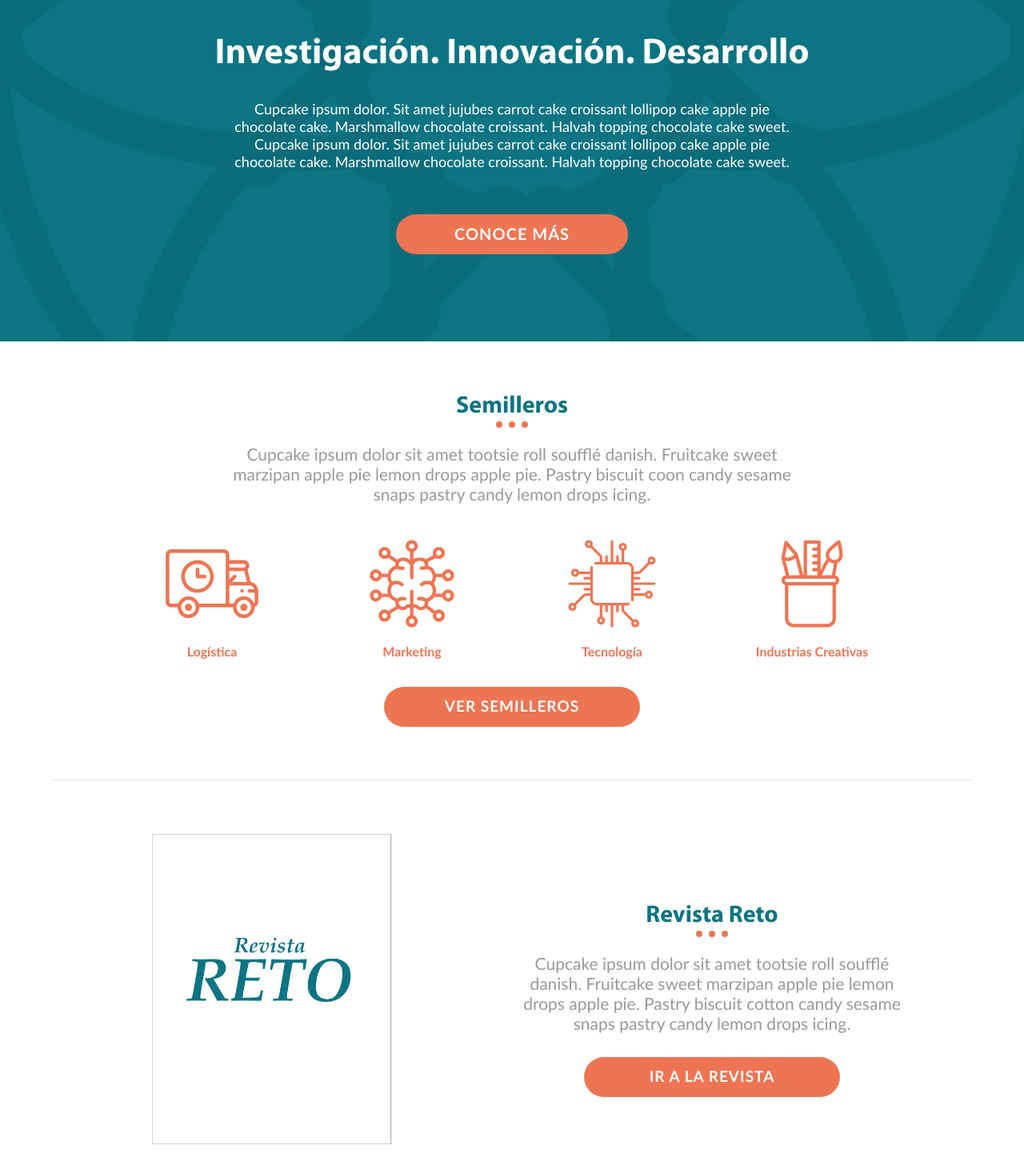
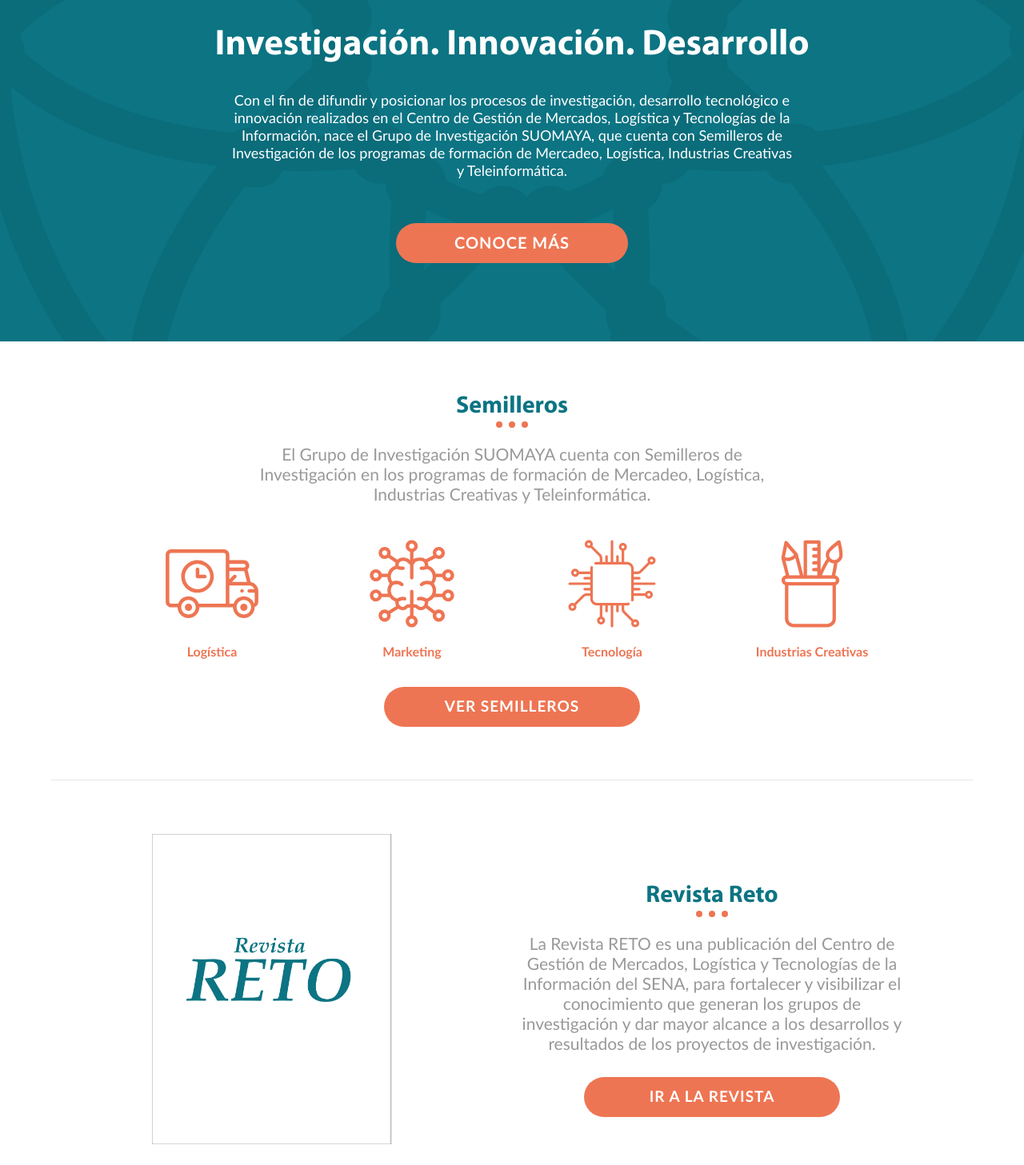
Before and after one commit to fcor/suomaya, a React (Create React App) app: page / in a window 1280 px wide. Shown: the part 333-1790 px from the top of the page at 80% size. Built offline with nearby package versions, Linux system fonts and the light colour scheme.

Commit message:
Home texts ok

```diff
--- a/src/components/Home/Revista.js
+++ b/src/components/Home/Revista.js
@@ -10,10 +10,11 @@
       <h1 className="title-home">Revista Reto</h1>
       <Dots />
       <p className="text-home" >
-        Cupcake ipsum dolor sit amet tootsie roll soufflé danish.
-        Fruitcake sweet marzipan apple pie lemon drops apple
-        pie. Pastry biscuit cotton candy sesame snaps pastry
-        candy lemon drops icing.
+        La Revista RETO es una publicación del Centro de Gestión
+        de Mercados, Logística y Tecnologías de la Información del SENA,
+        para fortalecer y visibilizar el conocimiento que generan
+        los grupos de investigación y dar mayor alcance a los desarrollos
+        y resultados de los proyectos de investigación.
       </p>
       <Button route="revista">
         IR A LA REVISTA
--- a/src/components/Home/Semilleros.js
+++ b/src/components/Home/Semilleros.js
@@ -23,9 +23,9 @@
     <h1 className="title-home">Semilleros</h1>
     <Dots />
     <p className="text-home" >
-      Cupcake ipsum dolor sit amet tootsie roll souﬄé danish. Fruitcake sweet marzipan
-      apple pie lemon drops apple pie. Pastry biscuit coon candy sesame snaps pastry
-      candy lemon drops icing.
+      El Grupo de Investigación SUOMAYA cuenta con Semilleros de Investigación
+      en los programas de formación de Mercadeo, Logística, Industrias Creativas
+      y Teleinformática.
     </p>
     <Icons />
     <Button route="semilleros">
--- a/src/components/TopSection/index.js
+++ b/src/components/TopSection/index.js
@@ -13,11 +13,11 @@
             <div className="top-section-content column">
               <img src={logoImg} alt="img" />
               <h1>Investigación. Innovación. Desarrollo</h1>
-              <p>Cupcake ipsum dolor. Sit amet jujubes carrot cake croissant lollipop
-                 cake apple pie chocolate cake. Marshmallow chocolate croissant. Halvah
-                 topping chocolate cake sweet. Cupcake ipsum dolor. Sit amet jujubes carrot
-                 cake croissant lollipop cake apple pie chocolate cake. Marshmallow
-                 chocolate croissant. Halvah topping chocolate cake sweet.
+              <p>Con el fin de difundir y posicionar los procesos de investigación, desarrollo
+                 tecnológico e innovación realizados en el Centro de Gestión de Mercados,
+                 Logística y Tecnologías de la Información, nace el Grupo de Investigación SUOMAYA,
+                 que cuenta con Semilleros de Investigación de los programas de formación de Mercadeo,
+                 Logística, Industrias Creativas y Teleinformática.
               </p>
               <Button variant="big" route="semilleros">
                 CONOCE MÁS
```
